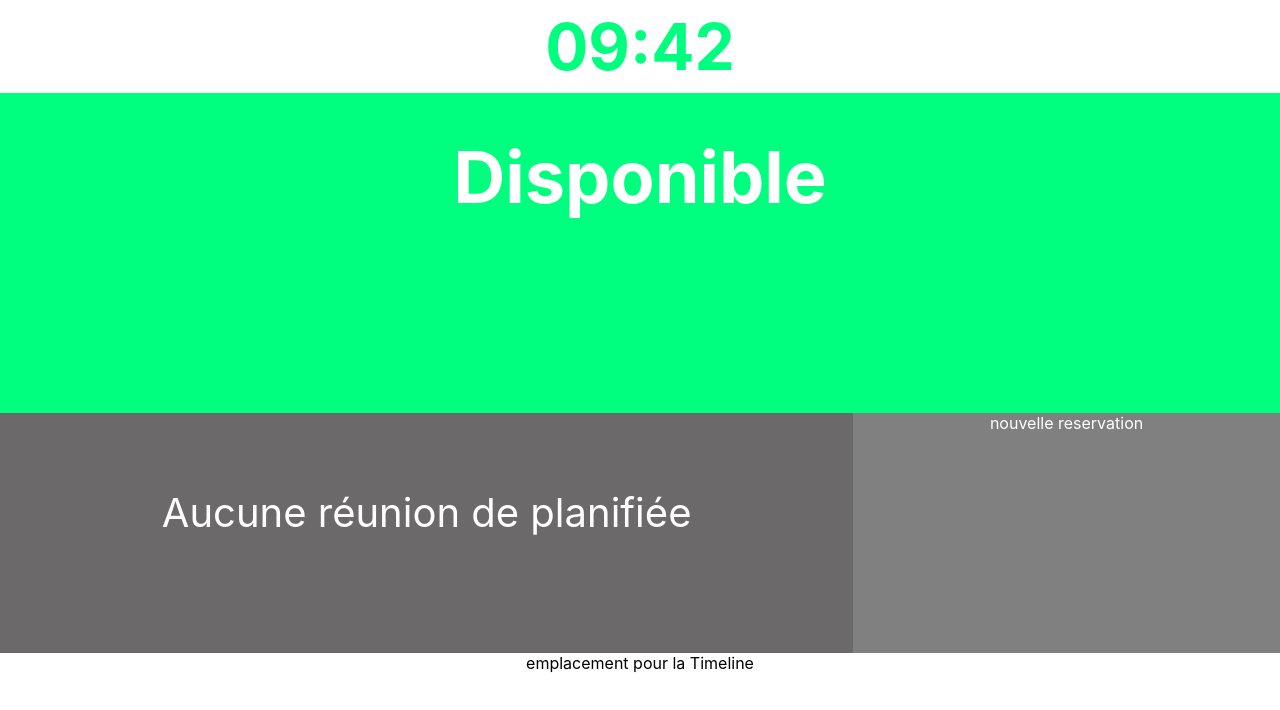
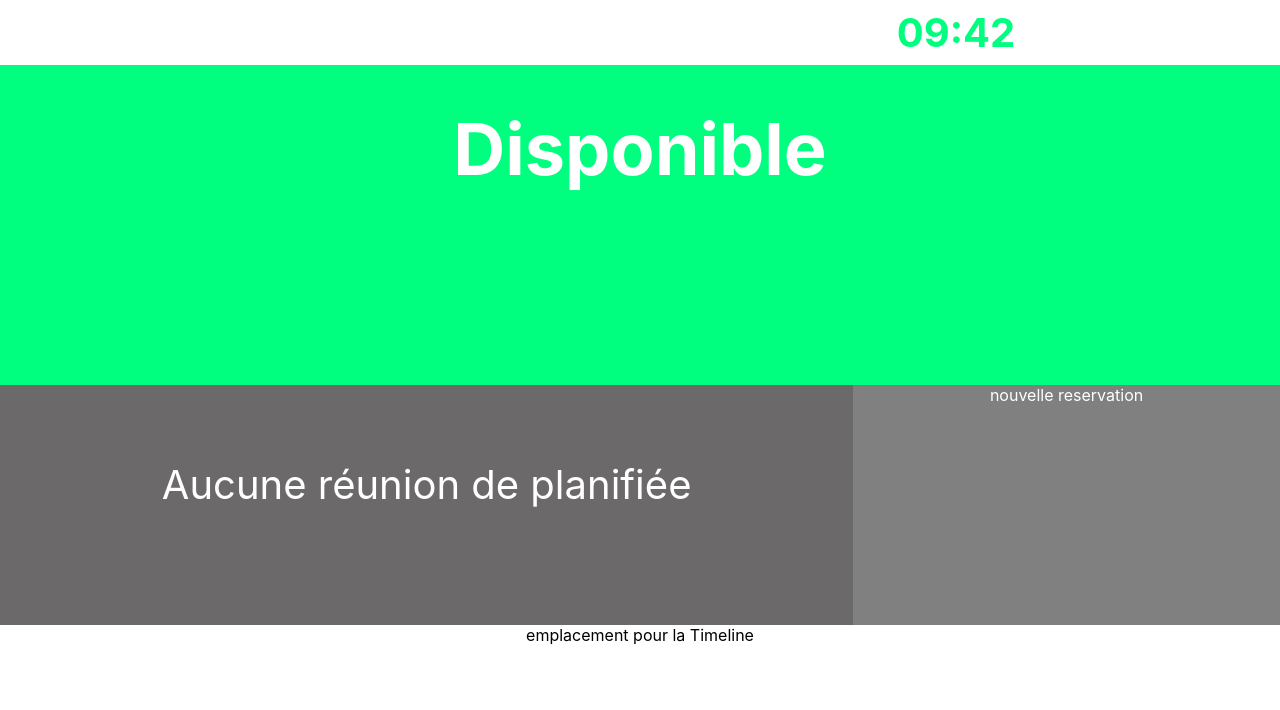
Before and after one commit to Phil-Lipo/test-font-sc, a React (Create React App) app: page / in a window 1280 px wide. Shown: the top 710 px of the page. Built offline with nearby package versions, Linux system fonts and the light colour scheme; no server answers.

Commit message:
Refonte structure css

```diff
--- a/src/App.scss
+++ b/src/App.scss
@@ -2,20 +2,23 @@
 
 .App {
   text-align: center;
+  display: grid;
+  grid-template-columns: auto;
 }
 
 
 .App-header {
   background-color: white;
   max-height: 120vh;
-  display: flex;
   padding: 1vh;
-  flex-direction: column;
-  align-items: center;
-  justify-content: center;
-  font-size: calc(6vh + 2vmin);
-  color: $primary-green-color ;
+  color: SpringGreen;
   font-weight: bold;
+  display: grid;
+  grid-template-columns: 1fr 1fr;
+  font-size: 5vh;
+  .name-room{
+    text-transform : uppercase;
+  }
 
 }
 
--- a/src/App.tsx
+++ b/src/App.tsx
@@ -80,7 +80,7 @@ const App:FC=()=> {
 
   return (
       <div className="App">
-      <header className="App-header">{ressource.name} {time}</header>
+      <header className="App-header"><div className="name-room">{ressource.name}</div><div>{time}</div></header>
       <div className="row current-booking">
       <StatusRoom currentBooking={currentBooking} nextBooking={nextBooking}/></div>
       <div className="row corps">
--- a/src/components/NextMeeting/NextMeeting.tsx
+++ b/src/components/NextMeeting/NextMeeting.tsx
@@ -20,7 +20,7 @@ const NextMeeting:FC<NextMeetingProps> = ({nextBooking})=> {
       {nextBooking !== undefined && <div className="next-meeting-main">
       {nextBooking?.name}<br/>
       {moment(nextBooking?.start.toString()).format("HH:mm")} - {moment(nextBooking?.end.toString()).format("HH:mm")}<br/>
-      Réservé par {nextBooking?.userId}<br/>
+      Réservé par Paul Astreide<br/>
     </div>}
    </div>
  );
```
